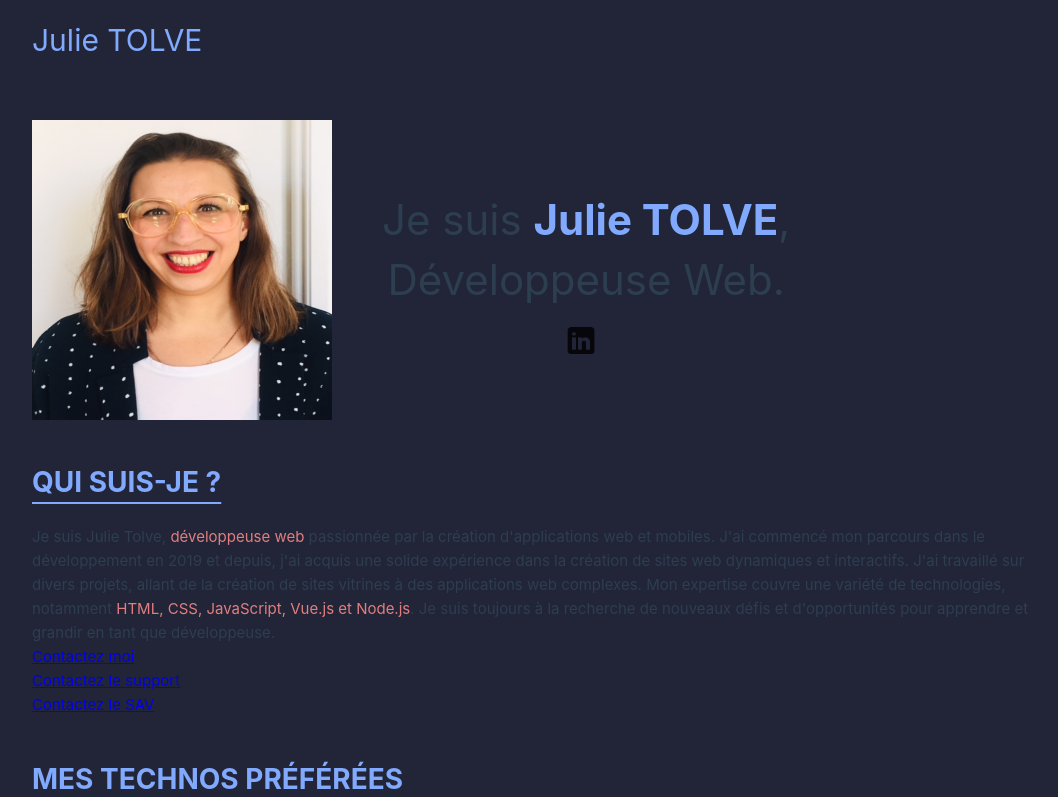
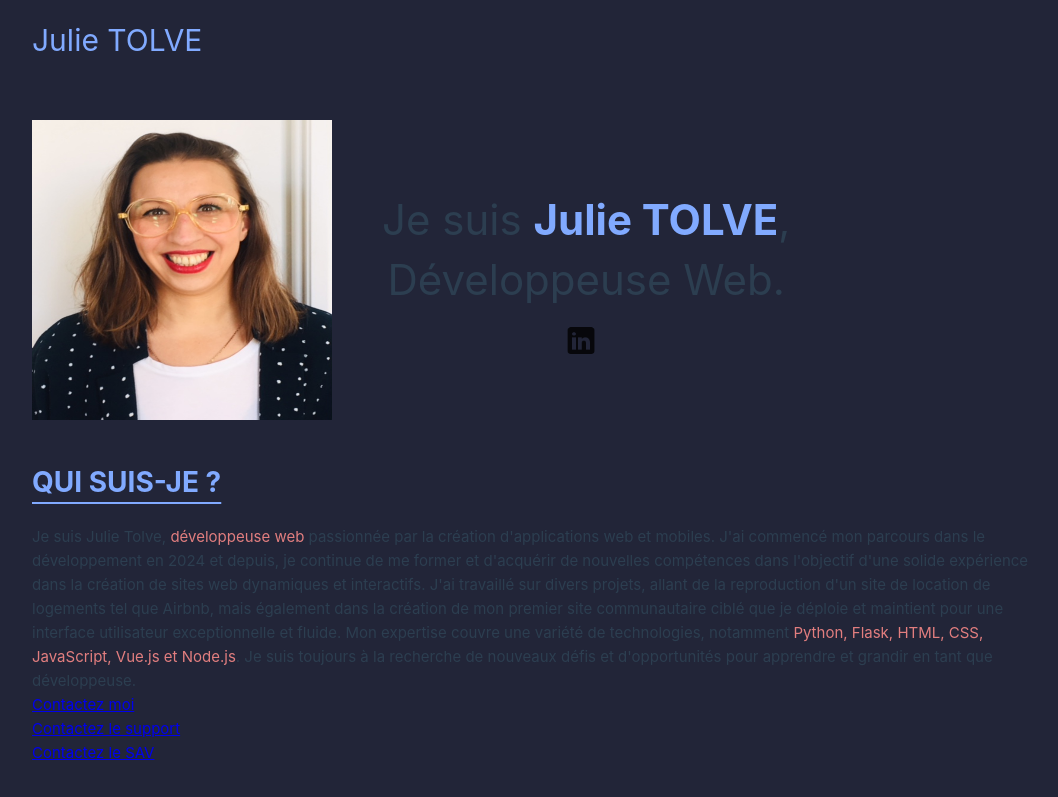
Before and after one commit to JulieRaph/Portfolio_Projects, a Vue app: page / in a window 1280 px wide. Shown: the top 797 px of the page, without its empty margins (106-1164 px from the left). Built offline with nearby package versions, Linux system fonts and the light colour scheme.

Commit message:
feat: Update AboutMe component with new experience details and technologies

```diff
--- a/src/components/AboutMe.vue
+++ b/src/components/AboutMe.vue
@@ -7,10 +7,11 @@
         <h2 class="text-highlight-1 section-title">Qui suis-je ?</h2>
         <p>
             Je suis Julie Tolve, <span class="text-highlight-2">développeuse web</span> passionnée par la création d'applications web et mobiles.
-            J'ai commencé mon parcours dans le développement en 2019 et depuis, j'ai acquis une solide expérience
+            J'ai commencé mon parcours dans le développement en 2024 et depuis, je continue de me former et d'acquérir de nouvelles compétences dans l'objectif d'une solide expérience
             dans la création de sites web dynamiques et interactifs.
-            J'ai travaillé sur divers projets, allant de la création de sites vitrines à des applications web complexes.
-            Mon expertise couvre une variété de technologies, notamment <span class="text-highlight-2">HTML, CSS, JavaScript, Vue.js et Node.js</span>.
+            J'ai travaillé sur divers projets, allant de la reproduction d'un site de location de logements tel que Airbnb, mais également dans
+            la création de mon premier site communautaire ciblé que je déploie et maintient pour une interface utilisateur exceptionnelle et fluide.
+            Mon expertise couvre une variété de technologies, notamment <span class="text-highlight-2">Python, Flask, HTML, CSS, JavaScript, Vue.js et Node.js</span>.
             Je suis toujours à la recherche de nouveaux défis et d'opportunités pour apprendre et grandir en tant que développeuse.
         </p>
         <p><RouterLink to="/contact/1">Contactez moi</RouterLink></p>
```
